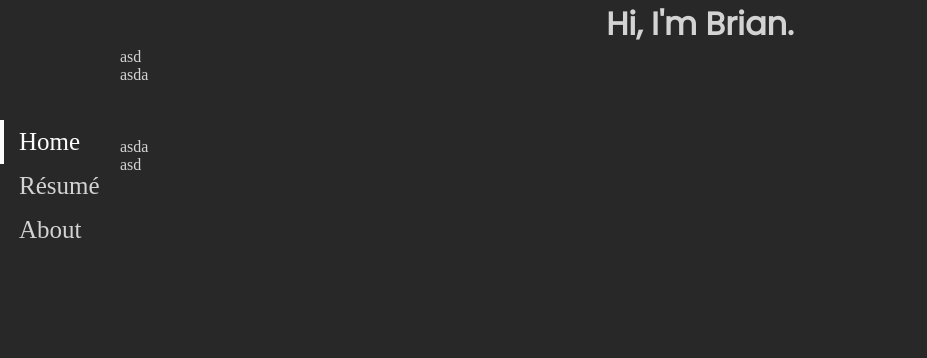
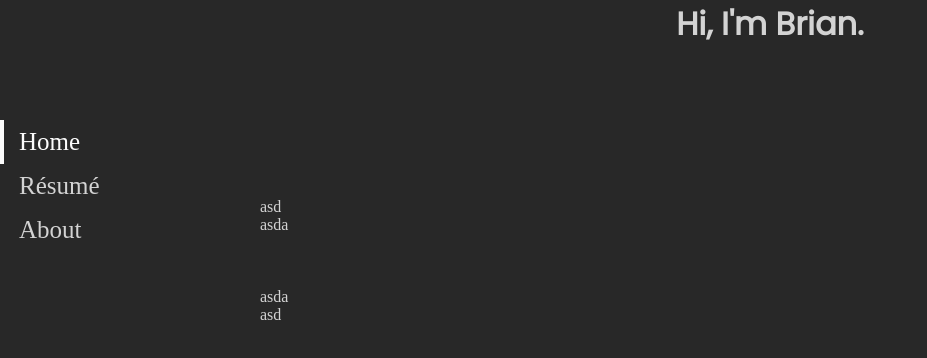
Before and after one commit to lolMinsoo/byngxyz, a plain HTML site: page index.html in a window 1280 px wide. Shown: the whole page, without its empty margins (0-927 px from the left). Drawn offline with Linux system fonts and the light colour scheme.

Commit message:
added resume/styled better

```diff
--- a/index.html
+++ b/index.html
@@ -18,11 +18,13 @@
 		<a href="#" id="resume">Résumé</a>
 		<a href="#" id="about">About</a>
 	</div>
-
-	<div id="main">
+	<div id ="head">
 		<header>
 			<h1>Hi, I'm Brian.</h1>
 		</header>
+	</div>
+	<div id="main">
+
 		<div id="home-content">
 
 				<p>
@@ -31,6 +33,8 @@
 
 		</div>
 		<div id="resume-content">
+
+			<center><embed src="assets/resume.pdf#toolbar=0&navpanes=0&scrollbar=1" type="application/pdf" width="800px" height="1015px" /></center>
 			<p>
 				resume content
 			</p>
--- a/styles.css
+++ b/styles.css
@@ -54,8 +54,14 @@ header > h1 {
 	font-family: Poppins, sans-serif;
 }
 
+#head {
+	padding-left: 260px;
+	height: 100%;
+	position: all;
+}
 #main {
-	padding-left: 120px;
+	padding-left: 260px;
+	padding-top: 150px;
 	height: 100%;
 	position: all;
 }
```
Also changed, not shown: 1 other file.
